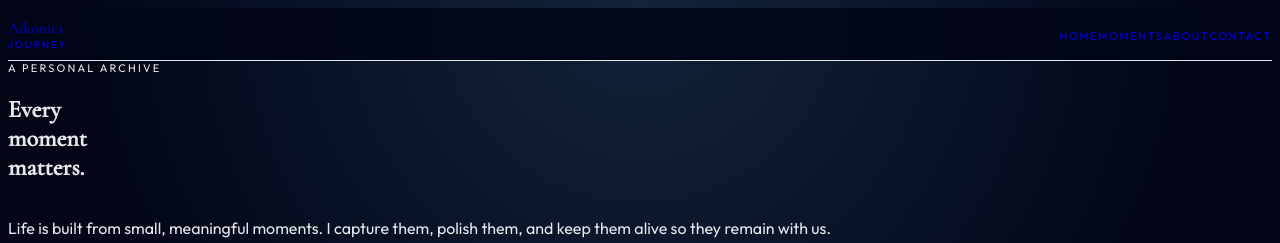
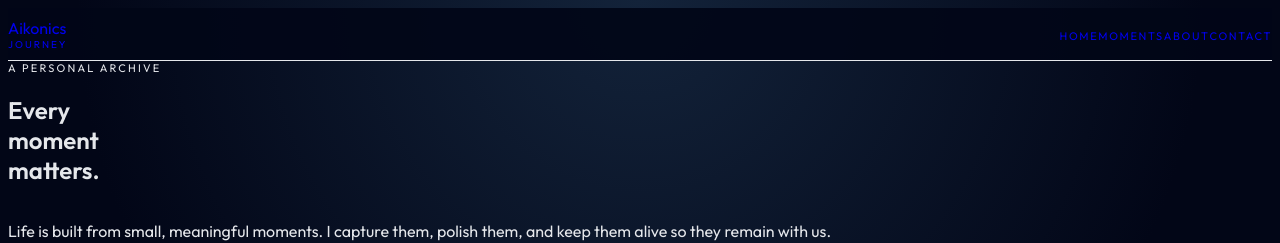
Before and after one commit to crl1005/aikonics, a Next.js app: page / in a window 1280 px wide. Shown: the top 243 px of the page. Built offline with nearby package versions, Linux system fonts and the light colour scheme.

Commit message:
PLSSSSSSSSSSSSSSSSSS

```diff
--- a/app/globals.css
+++ b/app/globals.css
@@ -1,15 +1,6 @@
 @tailwind base;
 @tailwind components;
 @tailwind utilities;
-
-@theme inline {
-  --color-background: #020617;
-  --color-foreground: #e5e7eb;
-  --font-sans: var(--font-outfit), sans-serif;
-  --font-serif: var(--font-cormorant-garamond), serif;
-  --font-mono: ui-monospace, SFMono-Regular, Menlo, Monaco, Consolas,
-    "Liberation Mono", "Courier New", monospace;
-}
 
 html {
   scroll-behavior: smooth;
@@ -22,11 +13,10 @@ body {
     #020617 55%,
     #020617 100%
   );
-  color: var(--color-foreground);
-  font-family: var(--font-sans);
+  color: #e5e7eb;
+  font-family: var(--font-outfit), sans-serif;
 }
 
-/* Animation utilities (used via className in components) */
 @keyframes fade-in-up {
   from { opacity: 0; transform: translateY(16px); }
   to   { opacity: 1; transform: translateY(0); }
@@ -36,16 +26,6 @@ body {
   animation: fade-in-up 0.8s ease-out forwards;
 }
 
-@keyframes gradient-x {
-  0%, 100% { background-position: left center; }
-  50%       { background-position: right center; }
-}
-
-.animate-gradient-x {
-  background-size: 200% 200%;
-  animation: gradient-x 3s ease infinite;
-}
-
 .delay-200  { animation-delay: 0.2s; }
 .delay-400  { animation-delay: 0.4s; }
 .delay-600  { animation-delay: 0.6s; }
```
